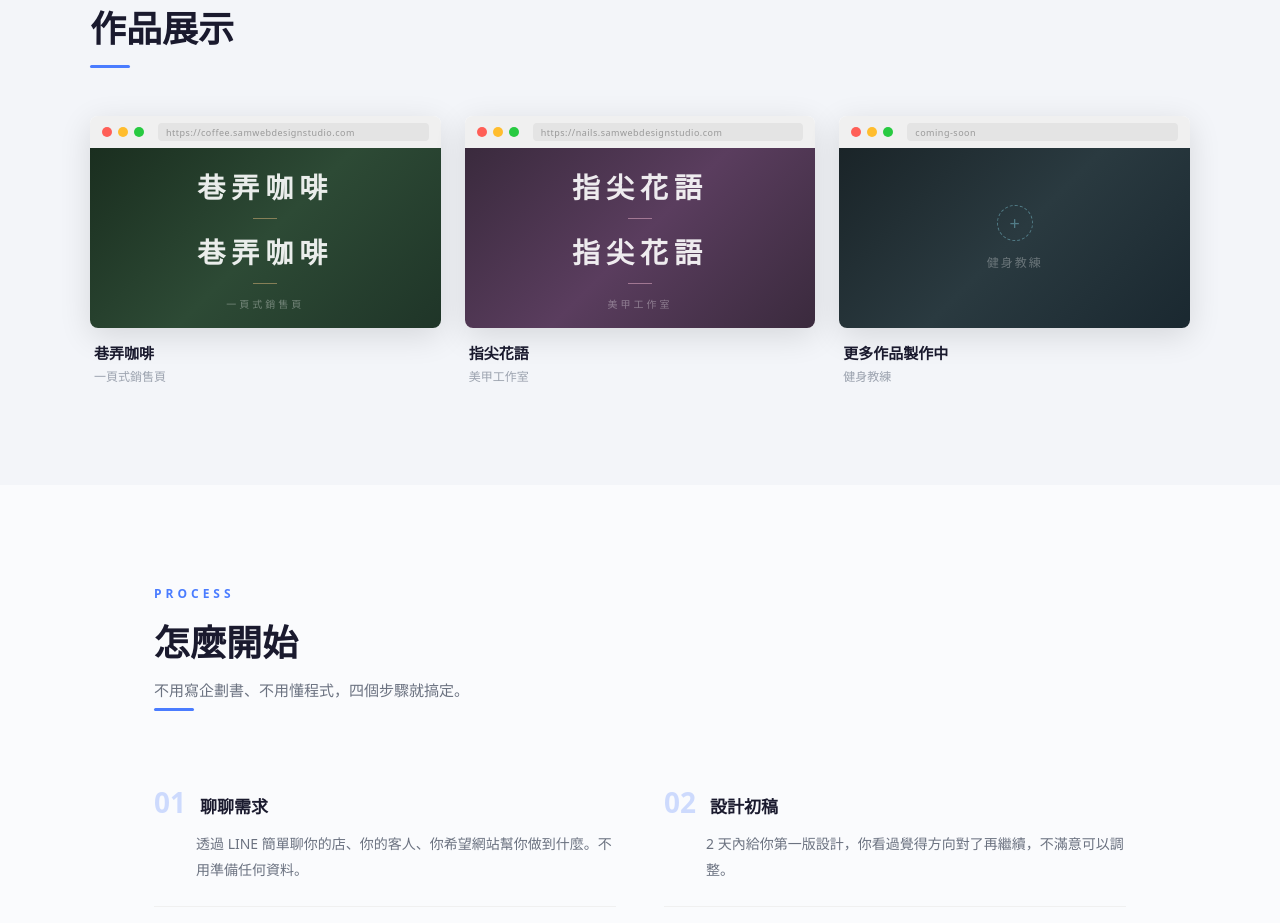
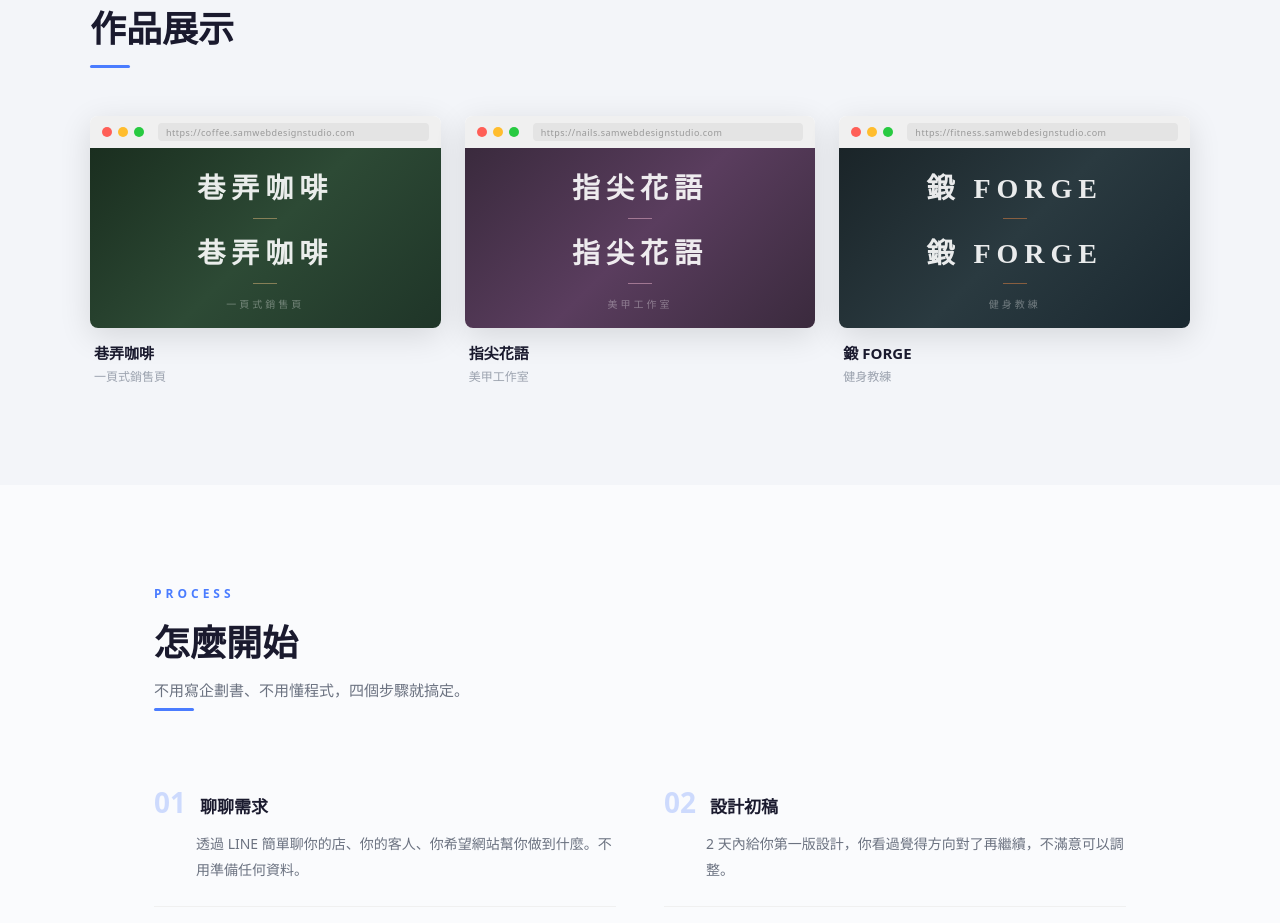
Before and after one commit to dickiougta-lang/sam-design, a React (Vite) app: page / in a window 1280 px wide. Shown: the part 1520-2443 px from the top of the page. Built offline with nearby package versions, Linux system fonts and the light colour scheme.

Commit message:
add petal nails to portfolio

```diff
--- a/src/App.jsx
+++ b/src/App.jsx
@@ -98,12 +98,11 @@ const PORTFOLIO = [
     url: "https://nails.samwebdesignstudio.com",
   },
   {
-    title: "即將上架",
-    type: "健身教練",
-    gradient: "linear-gradient(135deg, #1a2428 0%, #2a3a40 50%, #1a2830 100%)",
-    accent: "#7ABFCF",
-    url: "coming-soon",
-    soon: true,
+  title: "鍛 FORGE",
+  type: "健身教練",
+  gradient: "linear-gradient(135deg, #1a2428 0%, #2a3a40 50%, #1a2830 100%)",
+  accent: "#C87941",
+  url: "https://fitness.samwebdesignstudio.com",
   },
 ];
 
```
